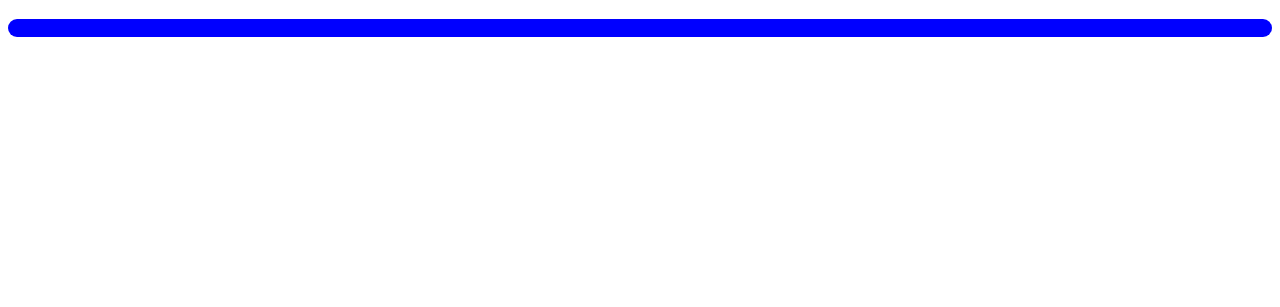
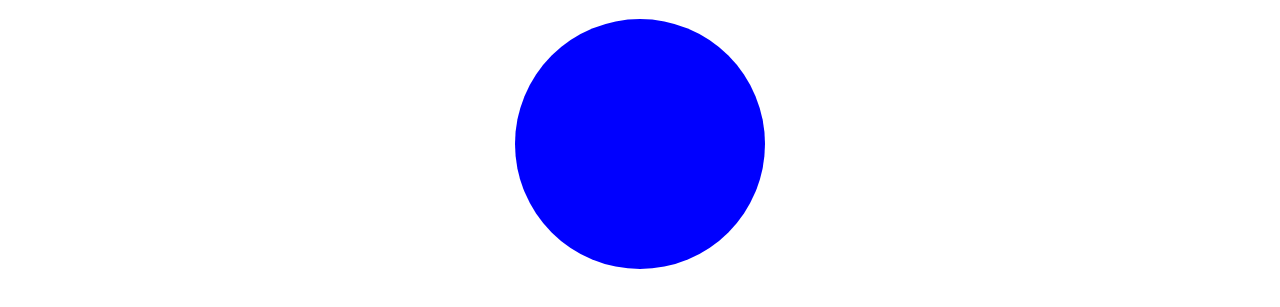
Before and after one commit to kkauaoliveira/atv_s1, a plain HTML site: page pagina_perfil/index.html in a window 1280 px wide. Shown: the part 67-374 px from the top of the page. Drawn offline with Linux system fonts and the light colour scheme.

Commit message:
concertando onde a foto do perfil ficara

```diff
--- a/pagina_perfil/style.css
+++ b/pagina_perfil/style.css
@@ -4,6 +4,11 @@
 }
 .foto-perfil{
     background-color: blue;
-    border-radius: 10px;
+    justify-content: center;
     align-items: center;
+    border-radius: 125px;
+    text-align: center;
+    height: 250px;
+    width: 250px;
+    margin: auto;
 }
```
